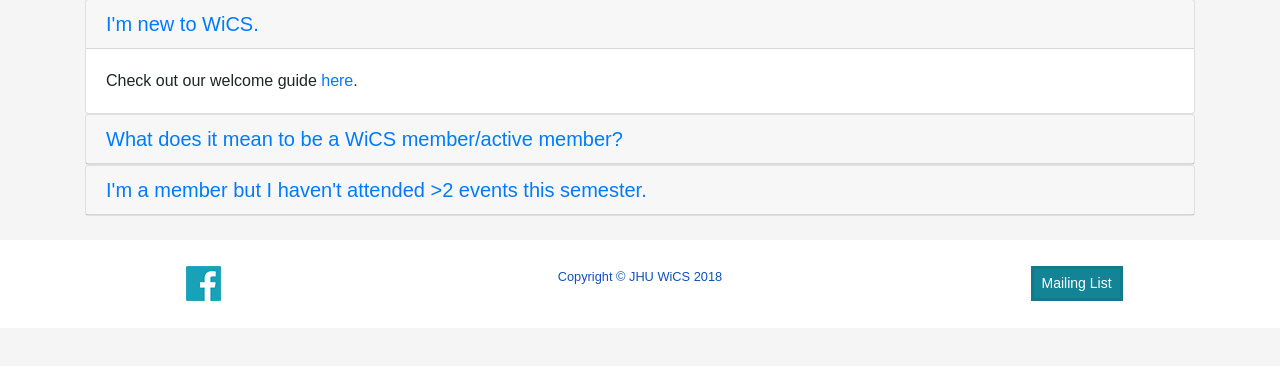
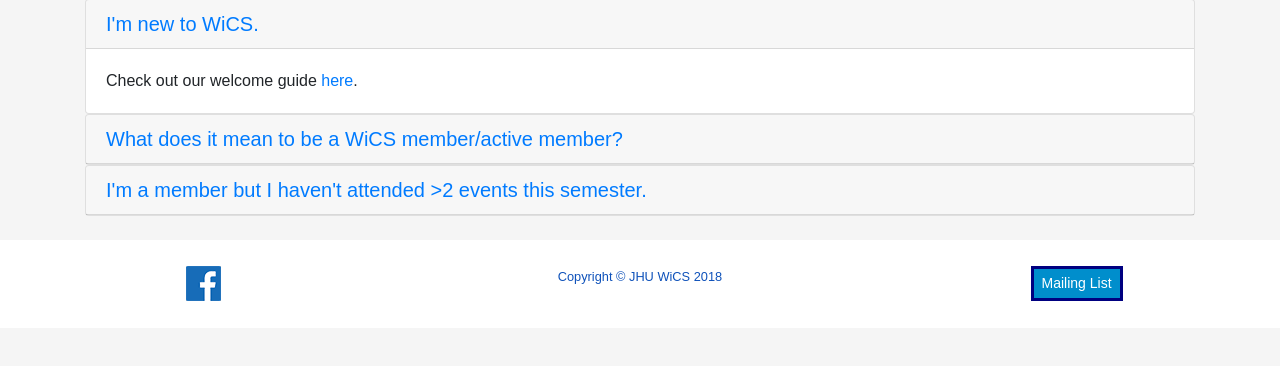
Before and after one commit to WiCSJHU/wicsjhu.github.io, a PHP site: page /faq.html in a window 1280 px wide, with the pointer over the restyled element. Shown: the part 217-583 px from the top of the page. Run offline with PHP 8.4, Linux system fonts and the light colour scheme; some web fonts are replaced.

Commit message:
updated facebook icon to dark blue

```diff
--- a/css/modern-business.css
+++ b/css/modern-business.css
@@ -113,6 +113,10 @@ transform:scale(1.1);
   right: 0;
 }
 
+.btn:hover{
+    background: #008ECC;
+ border-color: #000080;
+}
 
 footer{
     bottom:0px;
```
Also changed, not shown: css/heroic-features.css (+7 -0 lines), img/FBsmall.png.
